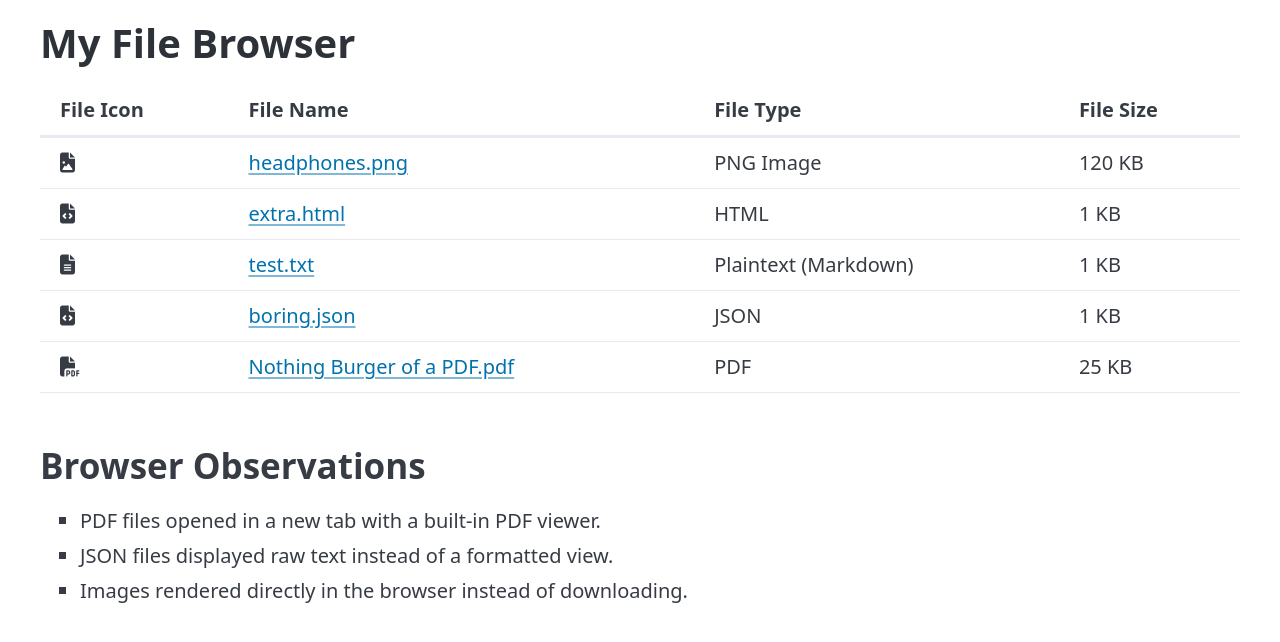
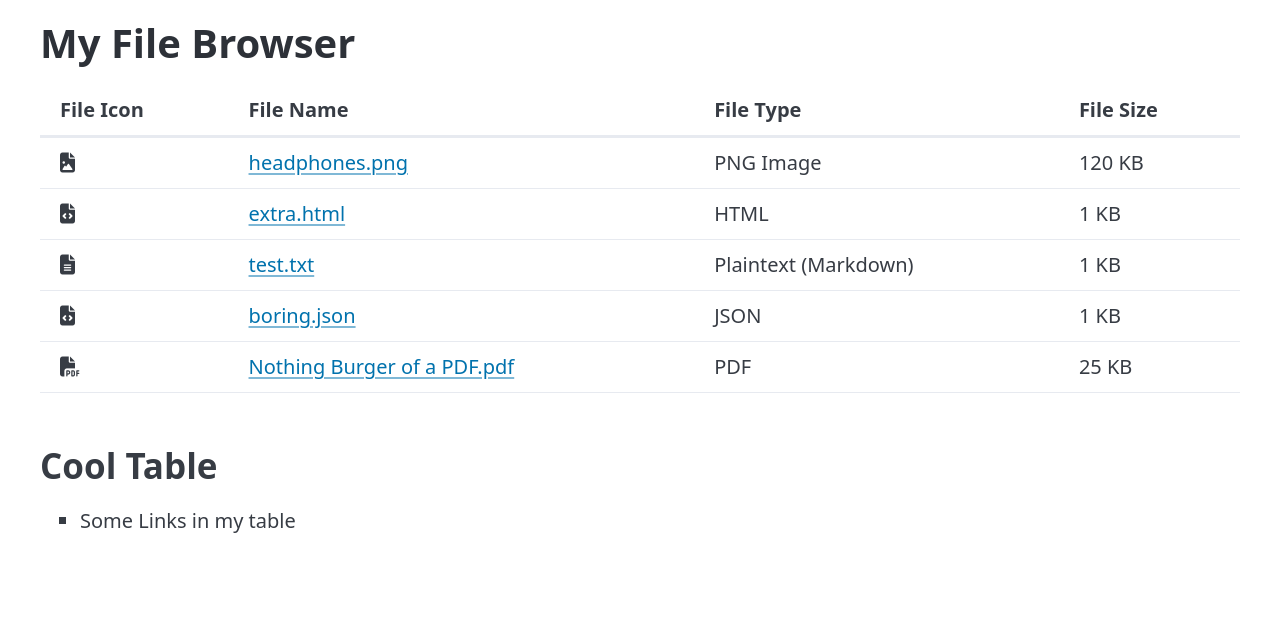
Before and after one commit to SallLookinForHelp/file-browser, a plain HTML site: page index.html in a window 1280 px wide. Drawn offline with nearby package versions, Linux system fonts and the light colour scheme.

Commit message:
Update index.html

```diff
--- a/index.html
+++ b/index.html
@@ -54,11 +54,9 @@
       </tbody>
     </table>
 
-    <h2>Browser Observations</h2>
+    <h2>Cool Table</h2>
     <ul>
-      <li>PDF files opened in a new tab with a built-in PDF viewer.</li>
-      <li>JSON files displayed raw text instead of a formatted view.</li>
-      <li>Images rendered directly in the browser instead of downloading.</li>
+      <li>Some Links in my table</li>
     </ul>
   </main>
 </body>
```
